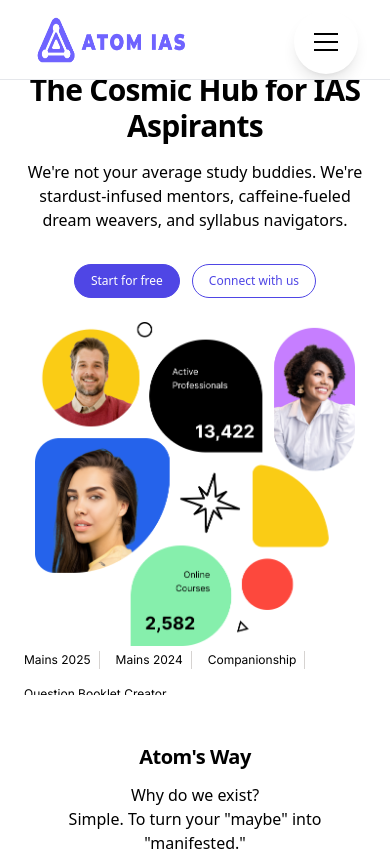
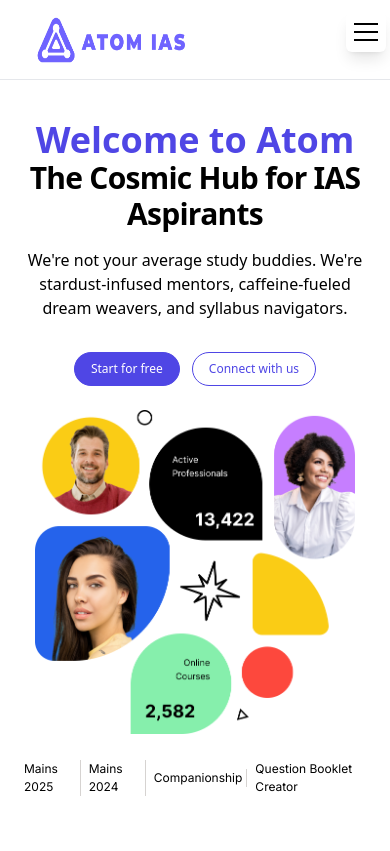
Before and after one commit to AjithCodeCraft/ATOM-WEBSITE-MAIN, a Next.js app: page / in a window 390 px wide. Shown: the top 851 px of the page. Built offline with nearby package versions, Linux system fonts and the light colour scheme.

Commit message:
overall small update

```diff
--- a/src/app/components/Header.js
+++ b/src/app/components/Header.js
@@ -1,6 +1,24 @@
 "use client";
 import React, { useState } from "react";
 import { motion } from "framer-motion";
+export const footerLinks = [
+  {
+      title: "Telegram",
+      href: "https://t.me/+ADvEJPjg2ThjNjE1"
+  },
+  {
+      title: "Youtube",
+      href: "https://www.youtube.com/@ATOMIASOFFICIAL"
+  },
+  {
+      title: "Instagram",
+      href: "https://www.instagram.com/atomiasofficial?igsh=Z2hsczJwempxcWto"
+  },
+  {
+      title: "Whatsapp",
+      href: "https://whatsapp.com/channel/0029VacaP049xVJcgVONTu1F"
+  }
+]
 
 export default function Header() {
   const [isOpen, setIsOpen] = useState(false);
@@ -25,7 +43,7 @@ export default function Header() {
 
           {/* Hamburger Menu Button */}
           <div
-            className={`tham tham-e-squeeze tham-w-6 lg:hidden relative rounded-full h-16 w-16 flex items-center justify-center shadow-lg z-50 ${isOpen ? "tham-active bg-[#932ade]" : "bg-[#ffffff]"}`}
+            className={`tham tham-e-squeeze tham-w-6 rounded-md lg:hidden  h-10 w-10 flex items-center justify-center shadow-lg z-50 fixed top-3 right-1 ${isOpen ? "tham-active bg-indigo-600" : "bg-[#ffffff]"}`}
             onClick={toggleMenu}
           >
             <div className="tham-box">
@@ -35,21 +53,27 @@ export default function Header() {
 
           {/* Mobile Navigation */}
           <motion.nav
-            initial={{ opacity: 0, width: "0%", padding: "0 0rem 0 0" }}
+            initial={{ opacity: 0, width: 0, height: 0, padding: 0 }}
             animate={{
               opacity: isOpen ? 1 : 0,
-              width: isOpen ? "70%" : "0%",
-              padding: isOpen ? "2rem 2rem 2rem 2rem" : "0 0rem 0 0",
+              width: isOpen ? "340px" : 0,
+              height: isOpen ? "90vh" : 0,
+              padding: isOpen ? "2rem" : 0,
             }}
-            transition={{ duration: 0.8 }}
-            className={`fixed top-0 right-0 h-full bg-gradient-to-r from-indigo-500 via-purple-500 to-pink-500 z-40 rounded-l-xl shadow-lg ${isOpen ? 'pointer-events-auto' : 'pointer-events-none'}`}
+            transition={{ duration: 0.4 }}
+            className={`fixed top-3 right-3 bg-indigo-600 z-40 rounded-xl shadow-lg ${
+              isOpen ? "pointer-events-auto" : "pointer-events-none"
+            }`}
+            style={{
+              overflow: "hidden",
+            }}
           >
-            <ul className="flex flex-col items-start justify-start space-y-6 mt-16">
+            <ul className="text-2xl  flex flex-col items-center justify-start space-y-6 mt-16 gap-7">
               {["About Us", "Courses", "Careers", "Contact Us"].map((item) => (
                 <li key={item}>
                   <a
                     href={`/${item.toLowerCase().replace(/ /g, "-")}`}
-                    className="text-3xl font-light text-white hover:text-[#115b4c] transition-transform duration-400"
+                    className="text-2xl sm:text-sm font-light text-white hover:text-[#115b4c] transition-transform duration-400"
                     onClick={toggleMenu}
                   >
                     {item}
@@ -62,7 +86,12 @@ export default function Header() {
           {/* Desktop Navigation Items */}
           <div className="hidden lg:flex lg:items-center lg:justify-end lg:space-x-8">
             <ul className="flex space-x-8">
-              {["Why Choose Us", "Courses", "Question Booklet Creator", "Contact Us"].map((item) => (
+              {[
+                "Why Choose Us",
+                "Courses",
+                "Question Booklet Creator",
+                "Contact Us",
+              ].map((item) => (
                 <li key={item}>
                   <a
                     href={`#${item.toLowerCase().replace(/ /g, "")}`}
@@ -75,6 +104,27 @@ export default function Header() {
             </ul>
           </div>
         </div>
+        {/* <motion.div className={styles.footer}>
+            {
+                footerLinks.map( (link, i) => {
+                    const { title, href } = link;
+                    return (
+                        <motion.a
+                            variants={slideIn}
+                            custom={i}
+                            href={href}
+                            initial="initial"
+                            animate="enter"
+                            exit="exit"
+                            key={`f_${i}`}
+                            className='text-white focus:font-bold hover:font-bold font-normal font-inter'
+                        >
+                            {title}
+                        </motion.a>
+                    )
+                })
+            }
+       </motion.div> */}
       </nav>
     </header>
   );
--- a/src/app/components/whychose.js
+++ b/src/app/components/whychose.js
@@ -9,9 +9,8 @@ const WhyChoose = () => {
         <div className="flex flex-col w-full">
           <div className="grid items-center grid-cols-1 mb-16 md:grid-cols-2 gap-y-8 md:gap-y-20 gap-x-6 md:gap-x-12 ">
             <div className=''>
-              <h2 className="mb-3 text-xl font-extrabold tracking-tight text-center md:leading-tight sm:text-left md:text-4xl">
-                Atom's Way
-              </h2>
+            <h2 className="mb-3 text-xl font-bold tracking-tight text-center sm:text-left md:text-left md:leading-tight md:text-4xl px-6 sm:px-4 md:px-0 md:ml-0 text-indigo-600">
+            Atom's Way</h2>
               <p className="mb-4 text-base text-center text-black sm:text-left md:text-md">
                 Why do we exist? <br />
                 Simple. To turn your "maybe" into "manifested." <br /><br />
@@ -34,7 +33,7 @@ const WhyChoose = () => {
 
           <div className="grid flex-col-reverse items-center grid-cols-1 md:grid-cols-2 gap-y-8 md:gap-y-20 gap-x-6 md:gap-x-12">
             <div className="order-none md:order-2">
-              <h2 className="mb-3 text-xl font-extrabold tracking-tight text-center md:leading-tight sm:text-left md:text-4xl">
+              <h2 className="mb-3 text-xl font-bold tracking-tight text-center md:leading-tight sm:text-left md:text-4xl  px-6  text-indigo-600">
                 Why Choose Us?
               </h2>
               <p className="mb-4 text-base text-center text-black sm:text-left md:text-md">
--- a/src/app/page.js
+++ b/src/app/page.js
@@ -21,13 +21,14 @@ export default function Home() {
         <meta name="description" content={metadata.description} />
         <title>{metadata.title}</title>
       </Head>
-      <body className='flex flex-col gap-0'>
+      <body className='flex flex-col gap-0 '>
         <Header />
-        <section className="bg-white lg:pt-10 max-w-screen-xl px-6 lg:px-12 pt-10 pb-3 mx-auto">
+        <main>
+        <section className="bg-white lg:pt-10 max-w-screen-xl px-6 lg:px-12 pt-10 pb-3 mx-auto mt-20 sm:mt-16 md:mt-5 lg:mt-0:">
           <div className="lg:grid lg:grid-cols-12 lg:py-14 lg:pt-18">
 
             <div className="lg:col-span-7 flex flex-col justify-center items-center lg:items-start text-center lg:text-left lg:pr-8">
-              <h1 className="text-indigo-600 dark:text-indigo-400 text-2xl font-bold md:text-3xl lg:text-4xl xl:text-5xl">
+              <h1 className="text-indigo-600 dark:text-indigo-400 text-4xl font-bold md:text-3xl lg:text-4xl xl:text-5xl">
                 Welcome to Atom
               </h1>
               <h2 className="max-w-2xl mb-4 text-3xl font-bold tracking-tight md:text-4xl xl:text-4xl text-black dark:text-black">
@@ -55,18 +56,31 @@ export default function Home() {
               </div>
             </div>
           </div>
-          <div className="h-8 justify-start items-center mx-auto gap-4 inline-flex flex-wrap">
-            <Link href='#courses' className="text-black dark:text-white md:text-lg text-xs font-normal font-['Inter'] leading-normal md:pr-6 pr-2 border-r-[1px] border-stone-300 hover:underline">Mains 2025</Link>
-            <Link href='#courses' className="text-black dark:text-white md:text-lg text-xs font-normal font-['Inter'] leading-normal md:pr-6 pr-2 border-r-[1px] border-stone-300 hover:underline">Mains 2024</Link>
-            <Link href='#courses' className="text-black dark:text-white md:text-lg text-xs font-normal font-['Inter'] leading-normal md:pr-6 pr-2 border-r-[1px] border-stone-300 hover:underline">Companionship</Link>
-            <Link href='#' className="text-black dark:text-white md:text-lg text-xs font-normal font-['Inter'] leading-normal hover:underline">Question Booklet Creator</Link>
-          </div>
+          <div className="h-4 justify-start items-center mx-auto gap-2 inline-flex  mt-9 lg:mt-0">
+  <Link href='#courses' className="text-black dark:text-white md:text-lg text-xs font-normal font-['Inter'] leading-normal md:pr-6 pr-1 border-r-[1px] border-stone-300 hover:underline">
+    Mains 2025
+  </Link>
+  <Link href='#courses' className="text-black dark:text-white md:text-lg text-xs font-normal font-['Inter'] leading-normal md:pr-6 pr-1 border-r-[1px] border-stone-300 hover:underline">
+    Mains 2024
+  </Link>
+  <Link href='#courses' className="text-black dark:text-white md:text-lg text-xs font-normal font-['Inter'] leading-normal md:pr-6 pr-1 border-r-[1px] border-stone-300 hover:underline">
+    Companionship
+  </Link>
+  <Link href='#' className="text-black dark:text-white md:text-lg text-xs font-normal font-['Inter'] leading-normal hover:underline">
+    Question Booklet Creator
+  </Link>
+</div>
+
+
         </section>
+        </main>
+
         <WhyChoose />
         <Course />
         <Contact />
         <Footer />
       </body>
+
     </>
   );
 }
```
